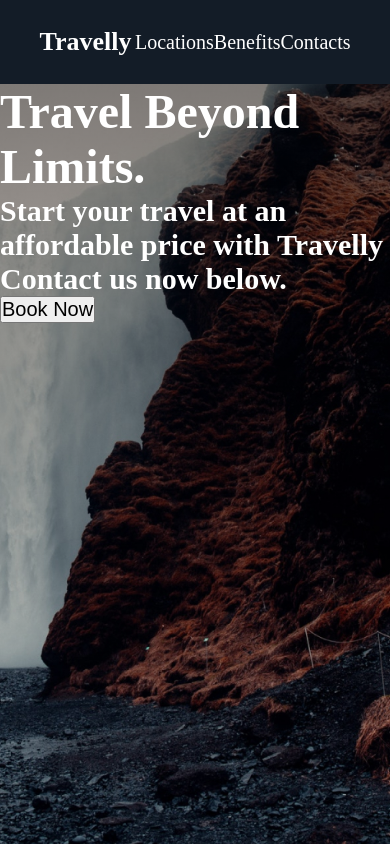
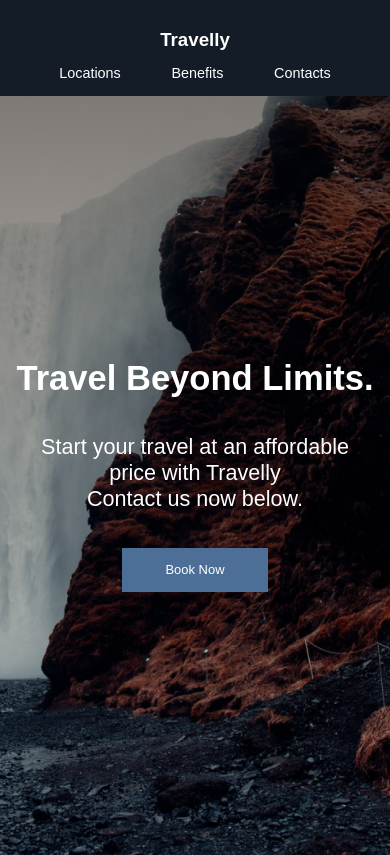
Before and after one commit to TaiwoOluwaseyi/Travelly, a plain HTML site: page index.html in a window 390 px wide. Drawn offline with Linux system fonts and the light colour scheme; a web font is replaced by a local one.

Commit message:
another commit

```diff
--- a/style.css
+++ b/style.css
@@ -1,4 +1,10 @@
-*{
+@import url('https://fonts.googleapis.com/css2?family=Encode+Sans+SC&display=swap');
+
+ body {
+     font-family:  'Encode Sans SC', sans-serif;
+ }
+
+ *{
     margin: 0;
     padding: 0;
     box-sizing: border-box;
@@ -18,9 +24,18 @@ h2 {
 }
 h3 {
     font-size: 3rem;
+    font-weight: 400;
 }
 h4,h5 {
     font-size: 2.8rem;
+}
+button {
+    padding: 2rem 6rem;
+    background-color: #4c6e97;
+    border: none;
+    color: white;
+    font-size: 1.8rem;
+    cursor: pointer;
 }
 a {
     color: white;
@@ -40,6 +55,7 @@ nav {
     align-items: center;
     padding: 2rem;
     min-height: 10vh;
+    flex-wrap: wrap;
 }
 nav ul {
     display: flex;
@@ -58,4 +74,29 @@ nav ul {
     background-size: cover;
     background-position: center;
     color: white;
+    text-align: center;
+    display: flex;
+    flex-direction: column;
+    justify-content: center;
+    align-items: center;
 }
+.hero h3 {
+    padding: 5rem;
+}
+
+@media screen and (max-width: 932px) {
+    html {
+        font-size: 45%;
+    }
+    nav {
+        text-align: center;
+    }
+    #logo {
+        padding: 2rem;
+    }
+
+
+
+
+
+}
```
